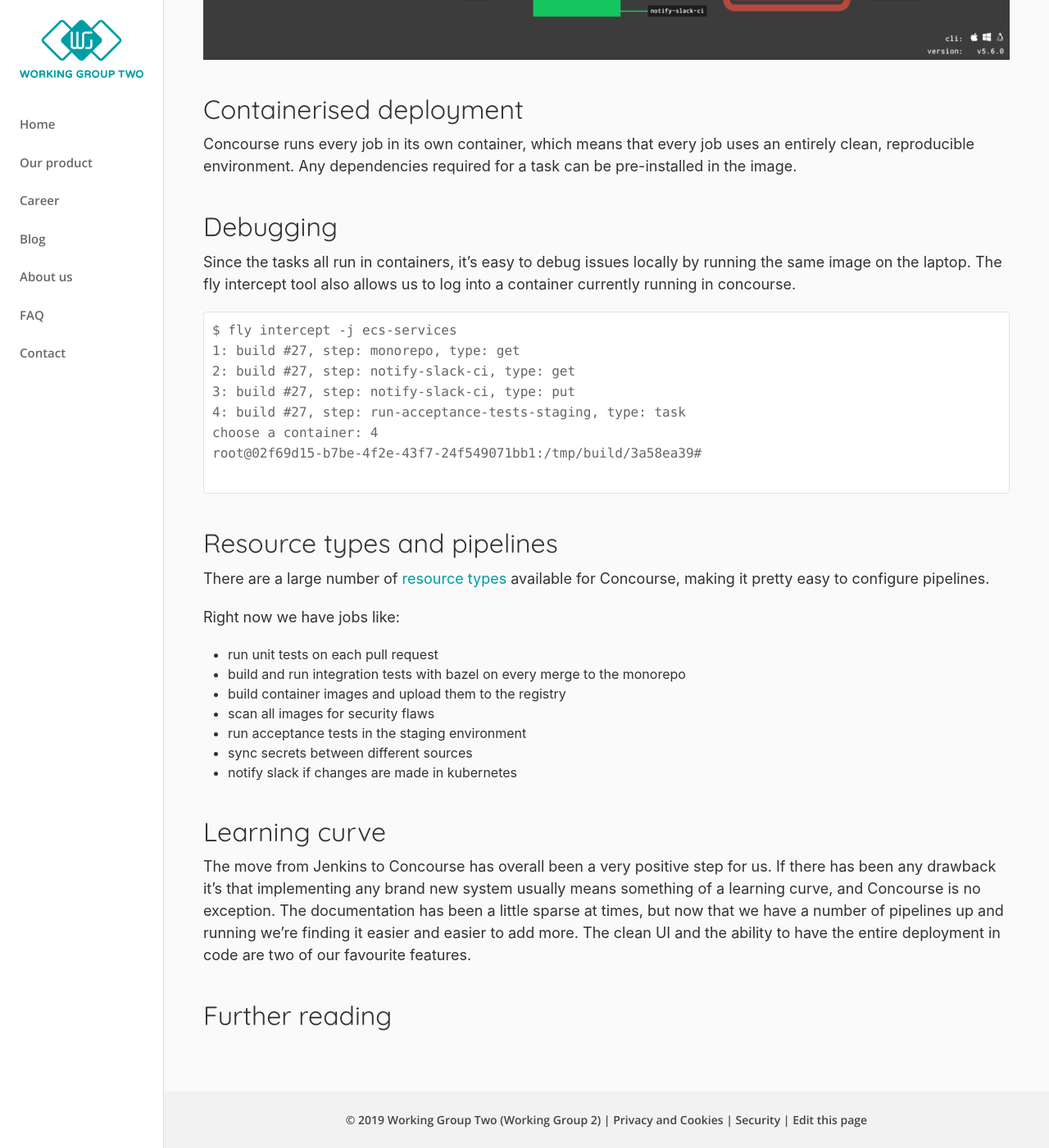
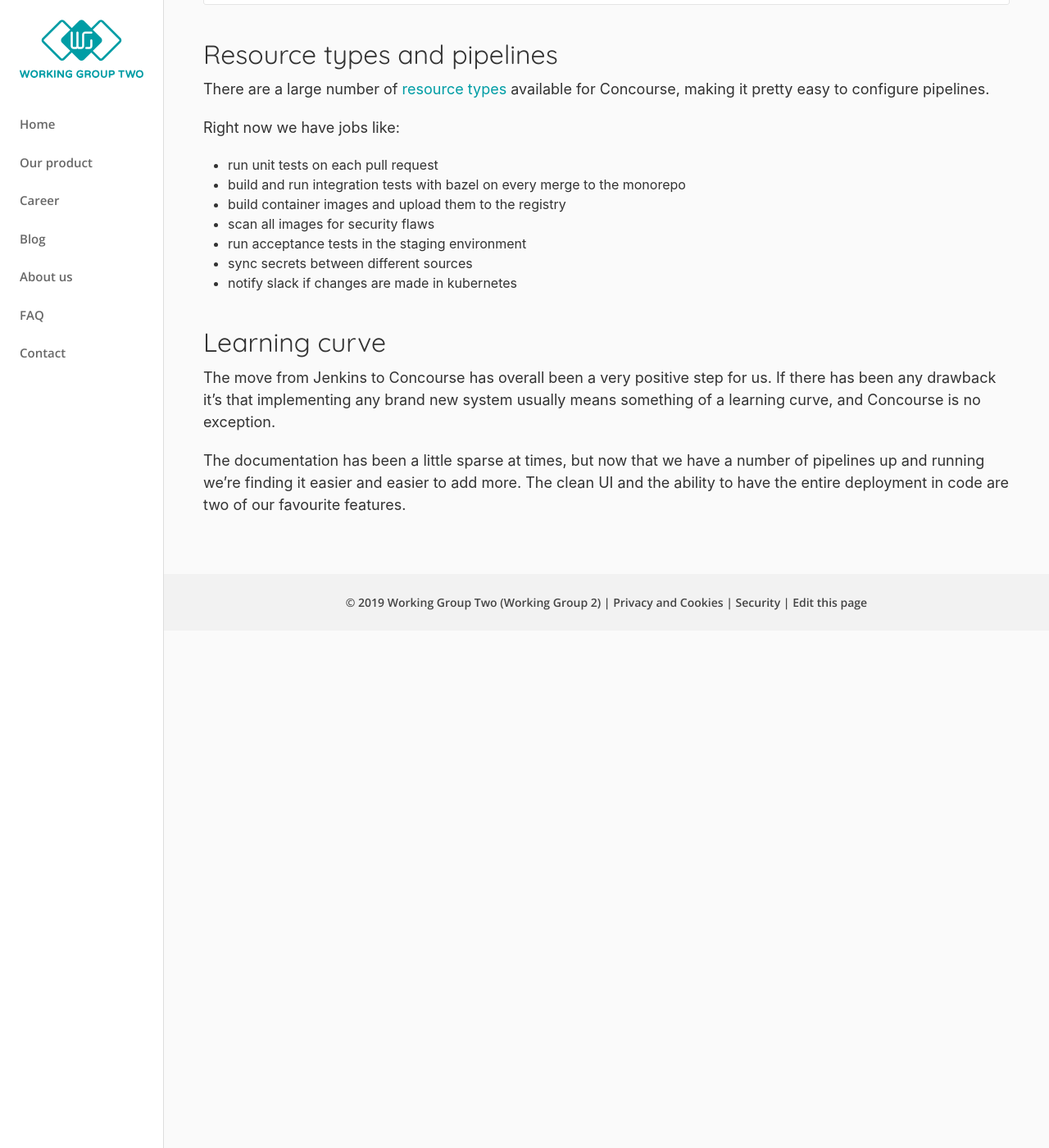
Before and after one commit to working-group-two/engineering-blog, a Jekyll site: the page built from pages/blog/_posts/2019-12-19-jenkins-to-concourse.md, in a window 1280 px wide and 1400 px high, scrolled down 2497 px. Shown: the whole window at 82% size. Built offline with Jekyll 4.4.1, drawn with Linux system fonts in a browser that asks for light colours; nearby versions of some CDN libraries; after the commit the page ends 3266 px from its top, so only the background shows below that.

Commit message:
Update pics

```diff
--- a/pages/blog/_posts/2019-12-19-jenkins-to-concourse.md
+++ b/pages/blog/_posts/2019-12-19-jenkins-to-concourse.md
@@ -83,8 +81,5 @@
 ## Learning curve
 
 The move from Jenkins to Concourse has overall been a very positive step for us. If there has been any drawback it's that implementing any brand new system usually means something of a learning curve, and Concourse is no exception.
+
 The documentation has been a little sparse at times, but now that we have a number of pipelines up and running we're finding it easier and easier to add more. The clean UI and the ability to have the entire deployment in code are two of our favourite features.
-
-## Further reading
-
-[](https://content.pivotal.io/blog/the-making-of-a-cloud-native-ci-cd-tool-the-concourse-journey)
```
Also changed, not shown: other parts of pages/blog/_posts/2019-12-19-jenkins-to-concourse.md (+0 -2 lines), img/blog/jenkins-to-concourse/concourse_pipeline.png.
